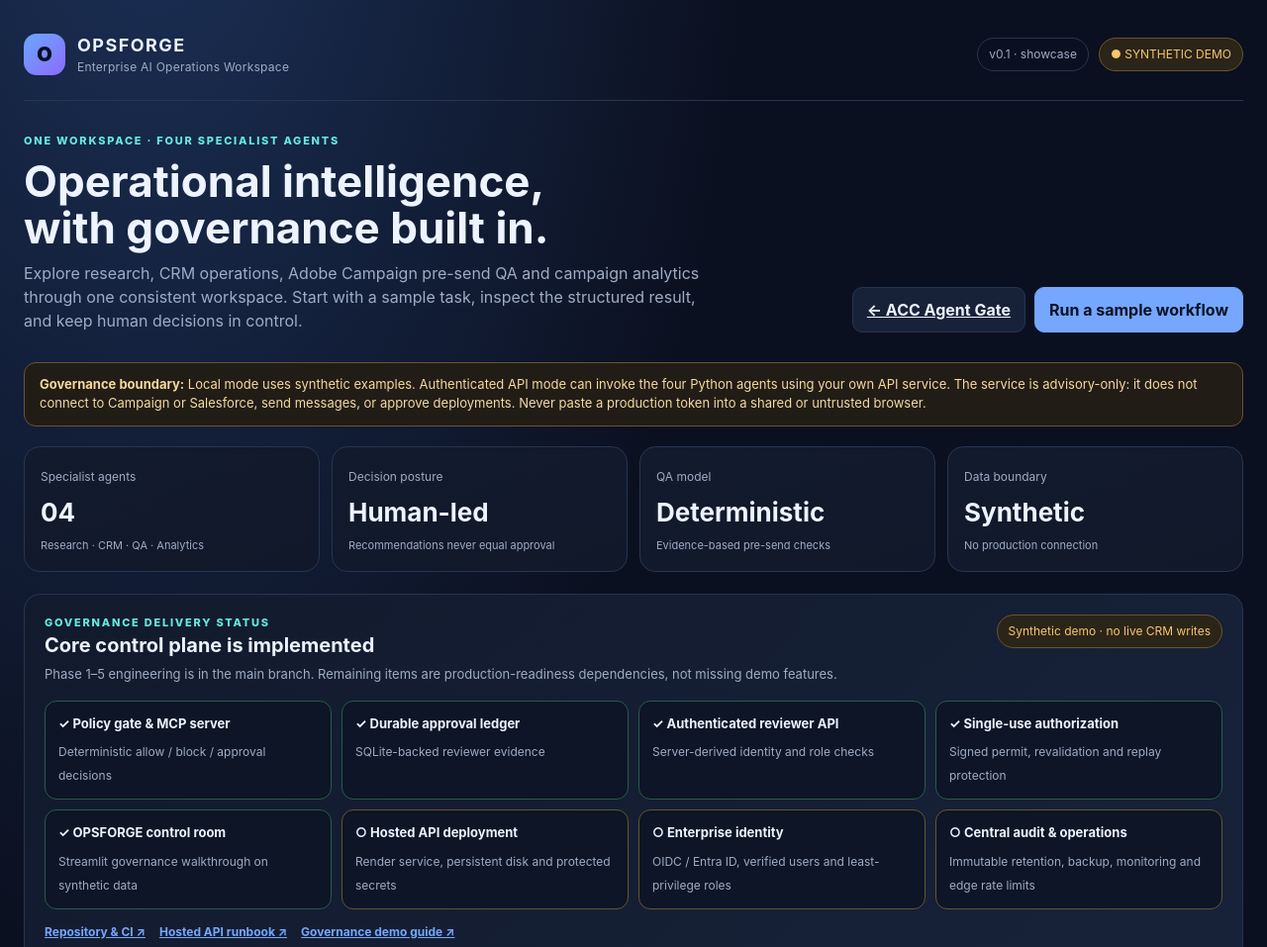
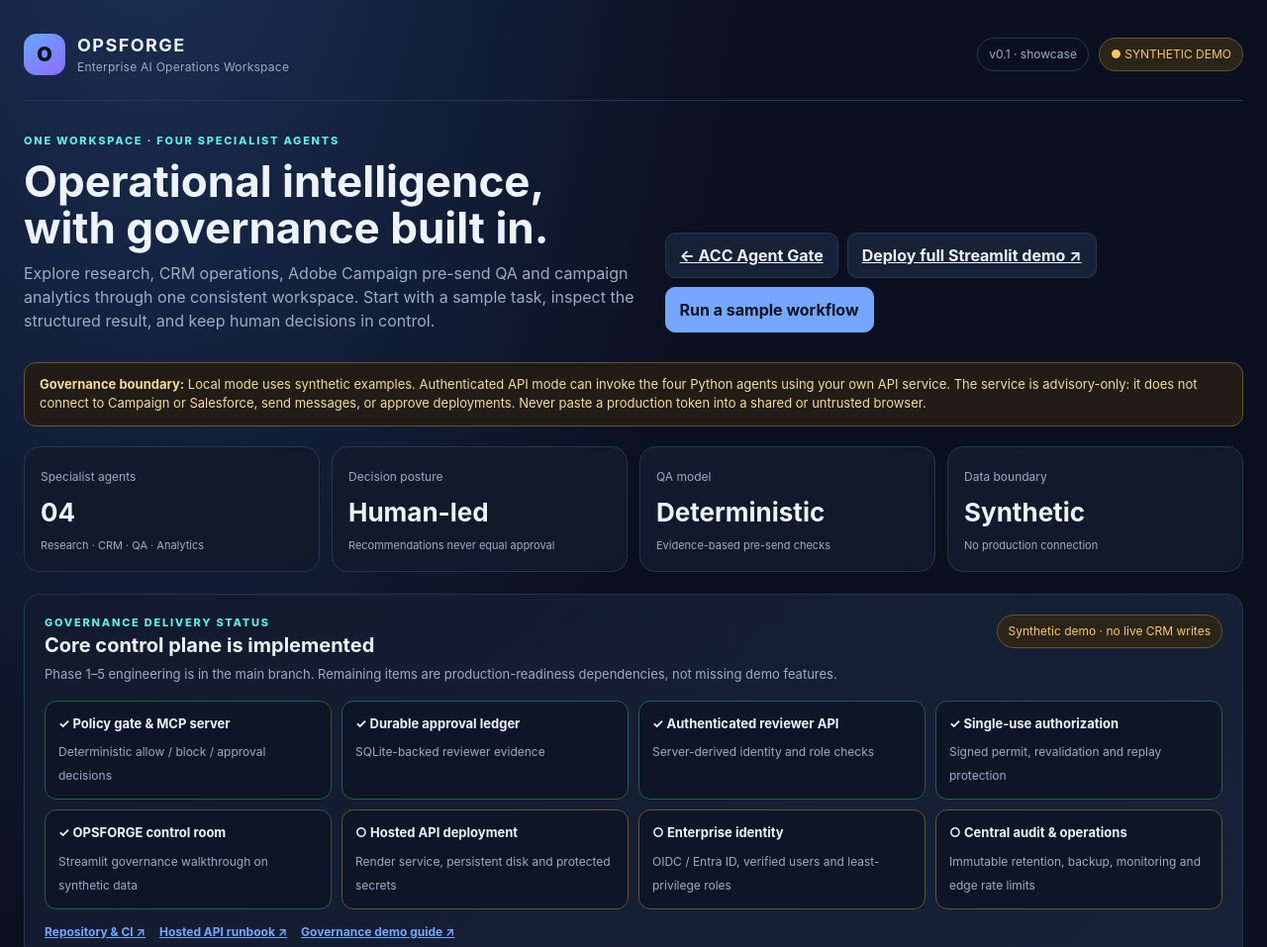
Before and after one commit to sghatge/acc-agent-gate, a plain HTML site: page docs/opsforge/index.html in a window 1280 px wide. Shown: the top 957 px of the page at 99% size. Drawn offline with Linux system fonts and the light colour scheme.

Commit message:
Add one-click free Streamlit deployment path (#21)
* Add one-click Streamlit Community Cloud deployment entry

* Simplify free Streamlit deployment handoff

* Add Streamlit deployment link to OPSFORGE workspace

```diff
--- a/docs/opsforge/index.html
+++ b/docs/opsforge/index.html
@@ -29,7 +29,7 @@ header{display:flex;align-items:center;justify-content:space-between;gap:16px;pa
 </head>
 <body><div class="shell">
 <header><div class="brand"><div class="mark">O</div><div><strong>OPSFORGE</strong><small>Enterprise AI Operations Workspace</small></div></div><div class="header-right"><span class="pill">v0.1 · showcase</span><span class="pill demo">● SYNTHETIC DEMO</span></div></header>
-<section class="hero"><div><div class="eyebrow">One workspace · four specialist agents</div><h1>Operational intelligence,<br>with governance built in.</h1><p>Explore research, CRM operations, Adobe Campaign pre-send QA and campaign analytics through one consistent workspace. Start with a sample task, inspect the structured result, and keep human decisions in control.</p></div><div class="hero-actions"><a class="btn" href="../">← ACC Agent Gate</a><button class="btn primary" id="launch">Run a sample workflow</button></div></section>
+<section class="hero"><div><div class="eyebrow">One workspace · four specialist agents</div><h1>Operational intelligence,<br>with governance built in.</h1><p>Explore research, CRM operations, Adobe Campaign pre-send QA and campaign analytics through one consistent workspace. Start with a sample task, inspect the structured result, and keep human decisions in control.</p></div><div class="hero-actions"><a class="btn" href="../">← ACC Agent Gate</a><a class="btn" href="https://share.streamlit.io/deploy?repository=sghatge%2Facc-agent-gate&amp;branch=main&amp;mainModule=streamlit_app.py" target="_blank" rel="noopener">Deploy full Streamlit demo ↗</a><button class="btn primary" id="launch">Run a sample workflow</button></div></section>
 <div class="notice"><strong>Governance boundary:</strong> Local mode uses synthetic examples. Authenticated API mode can invoke the four Python agents using your own API service. The service is advisory-only: it does not connect to Campaign or Salesforce, send messages, or approve deployments. Never paste a production token into a shared or untrusted browser.</div>
 <section class="metrics" aria-label="Workspace overview">
 <div class="metric"><label>Specialist agents</label><strong>04</strong><span>Research · CRM · QA · Analytics</span></div>
```
Also changed, not shown: 2 other files.
